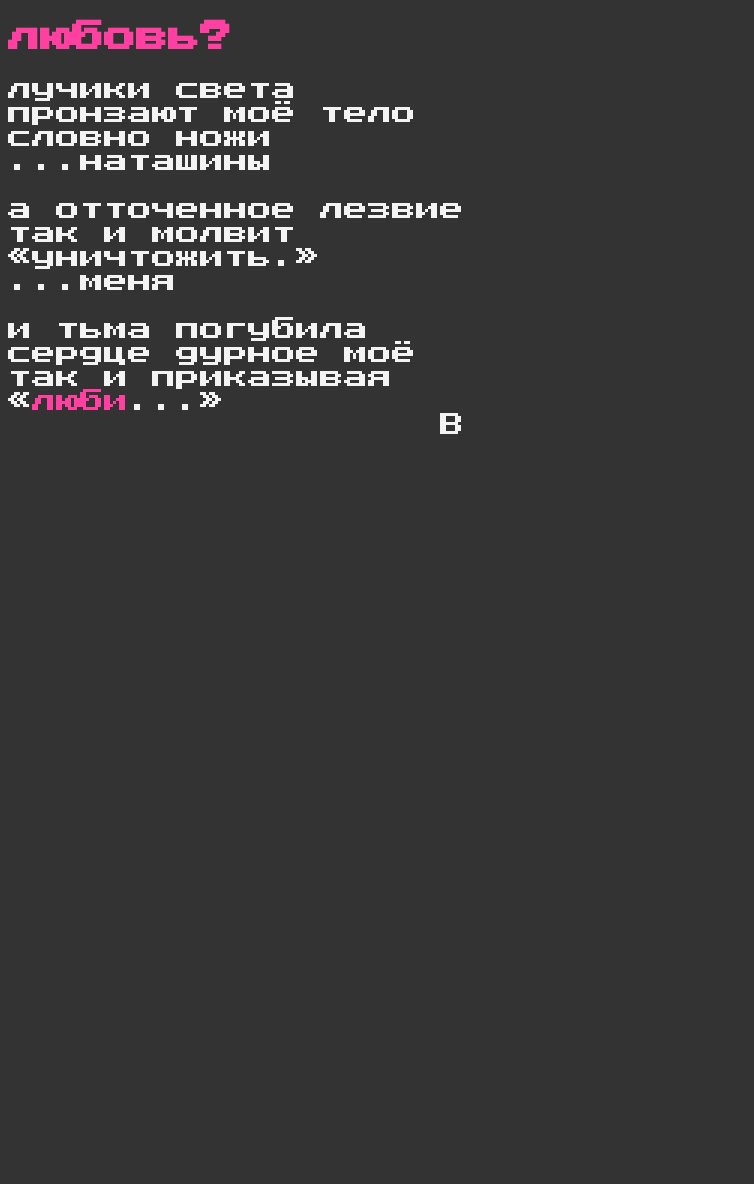
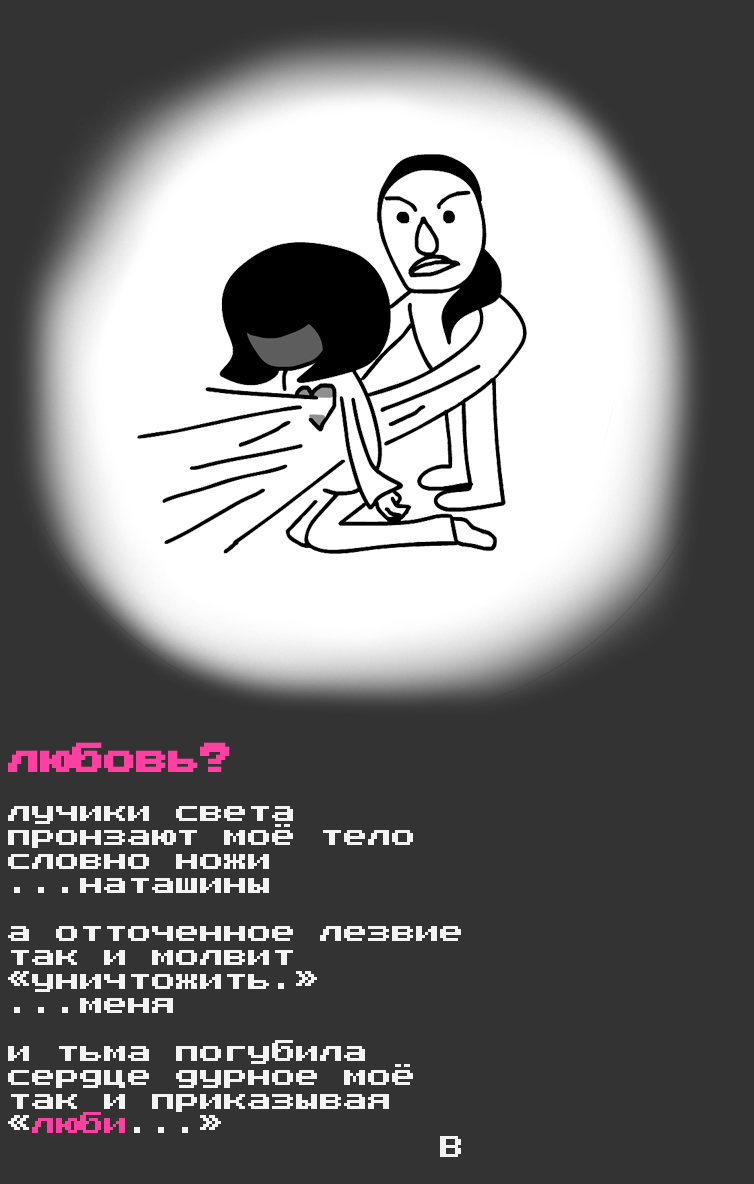
Before and after one commit to hvinya/hvinya.github.io, a Jekyll site: the page built from poesy/0x0.html, in a window 1280 px wide. Shown: the whole page, without its empty margins (0-754 px from the left). Built offline with Jekyll 4.4.1, drawn with Linux system fonts in a browser that asks for light colours; before the commit the page ends 900 px from its top, so only the background shows below that.

Commit message:
add illustration

```diff
--- a/poesy/0x0.html
+++ b/poesy/0x0.html
@@ -4,6 +4,7 @@ title: любовь?
 permalink: /poesy/0x0/
 ---
 
+<img src='/img/illustrations/0x0.png'>
 <h1 id='love'>любовь?</h1>
 <pre>
 лучики света
```
Also changed, not shown: img/illustrations/0x0.png (added).
